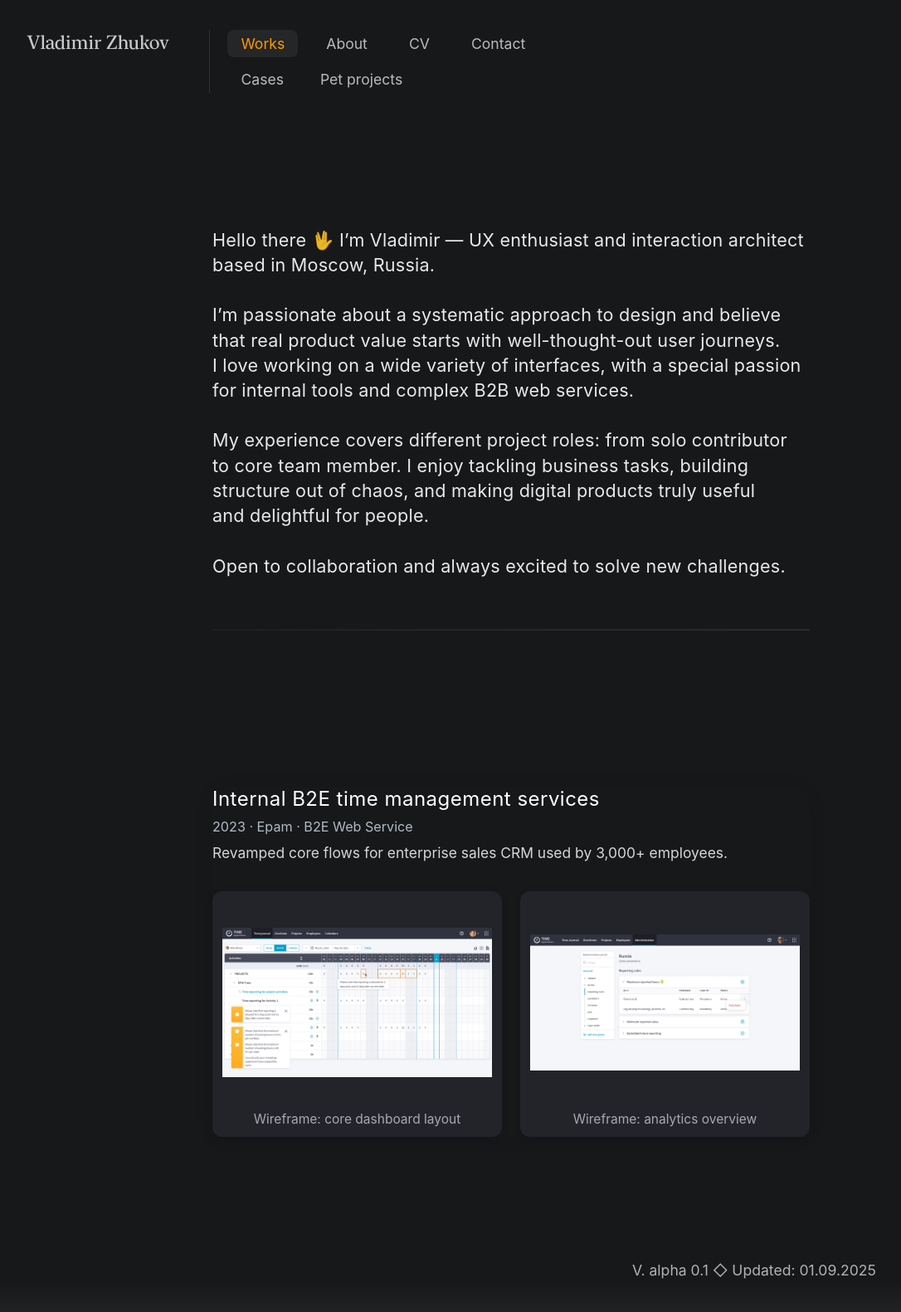
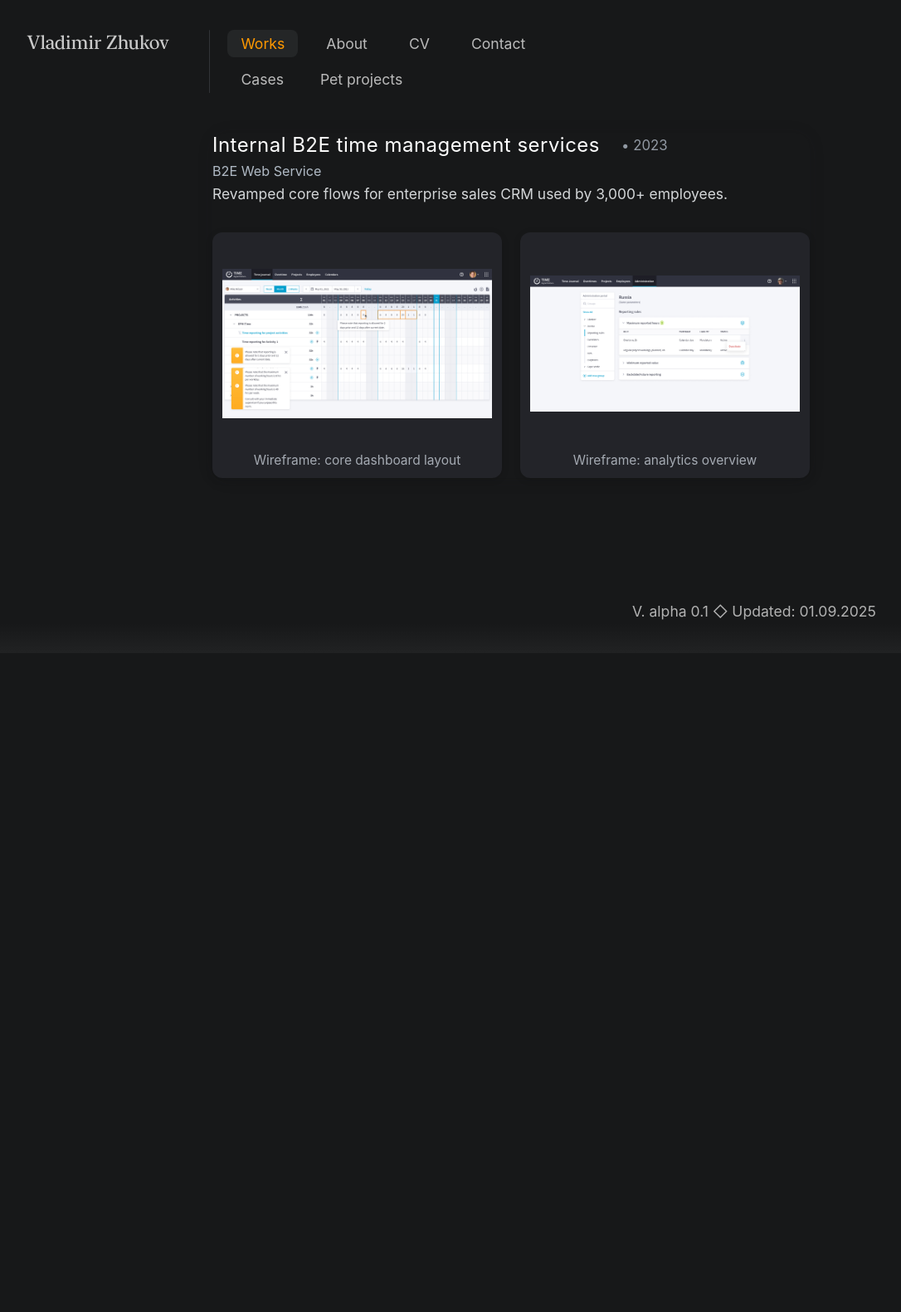
Before and after one commit to uxiscool/experience, a Jekyll site: the page built from index.md, in a window 1280 px wide. Shown: the whole page at 83% size, without its empty margins (24-1110 px from the left). Built offline with Jekyll 4.4.1, drawn with Linux system fonts in a browser that asks for light colours; after the commit the page ends 900 px from its top, so only the background shows below that.

Commit message:
Add files via upload

```diff
--- a/_layouts/default.html
+++ b/_layouts/default.html
@@ -111,15 +128,17 @@
         {% for st in c.stages %}
           {% for img in st.images %}
             {% unless img.home == false %}
-              {% assign src = img.src | default: img.file | prepend: c.images_base | default: img.src %}
-              arr.push({ src: "{{ site.baseurl }}{{ src }}", caption: {{ img.caption | jsonify }} });
+              {% assign src = img.src | default:img.file | prepend:c.images_base | default:img.src %}
+              arr.push({ src:"{{ site.baseurl }}{{ src }}", caption:{{ img.caption | jsonify }} });
             {% endunless %}
           {% endfor %}
         {% endfor %}
       {% elsif c.images %}
         {% for img in c.images %}
-          {% assign src = img.src | default: img.file | prepend: c.images_base | default: img.src %}
-          arr.push({ src: "{{ site.baseurl }}{{ src }}", caption: {{ img.caption | jsonify }} });
+          {% unless img.home == false %}
+            {% assign src = img.src | default:img.file | prepend:c.images_base | default:img.src %}
+            arr.push({ src:"{{ site.baseurl }}{{ src }}", caption:{{ img.caption | jsonify }} });
+          {% endunless %}
         {% endfor %}
       {% endif %}
       return arr;
--- a/index.md
+++ b/index.md
@@ -1,121 +1,115 @@
 ---
 layout: default
 title: Works
+permalink: /
 ---
 
-<div class="container">
-  <div class="intro-hero">
-    <p id="intro-line" class="intro-line">
-    I’m Vladimir — UX&nbsp;enthusiast and&nbsp;interaction architect based in&nbsp;Moscow, Russia.<br><br>
-    I’m&nbsp;passionate about a&nbsp;systematic approach to&nbsp;design and&nbsp;believe that real product value starts with well-thought-out user journeys.<br>I&nbsp;love working on&nbsp;a&nbsp;wide variety of&nbsp;interfaces, with a&nbsp;special passion for&nbsp;internal tools and&nbsp;complex B2B web&nbsp;services.<br><br>
-    My&nbsp;experience covers different project roles: from solo contributor to&nbsp;core team member. I&nbsp;enjoy tackling business tasks, building structure out&nbsp;of&nbsp;chaos, and&nbsp;making digital products truly useful and&nbsp;delightful for&nbsp;people.<br><br>
-    Open to&nbsp;collaboration and&nbsp;always excited to&nbsp;solve new&nbsp;challenges.
-    </p>
-    <!-- Градиентный разделитель -->
-    <div class="intro-divider"></div>
-  </div>
-</div>
-<!-- Главные кейсы -->
 <div class="featured-cases">
-  {% assign featured = site.cases | where: "featured", true %}
-  {% for case in featured %}
-    {% assign case_index = 0 %}
-    {% for c in site.cases %}
-      {% if c.url == case.url %}
-        {% assign case_index = forloop.index0 %}
-        {% break %}
-      {% endif %}
-    {% endfor %}
+  {% assign allcases = site.cases | sort: 'year' | reverse %}
+
+  {% for case in allcases %}
+    {% assign case_index = forloop.index0 %}
+
     <div class="case-block">
       <div class="case-meta2">
         <div class="case-title-row">
-          <a href="{{ case.url }}" class="case-title2">{{ case.title }}</a>
+          <a class="case-title2" href="{{ case.url | relative_url }}">{{ case.title }}</a>
+          {% if case.year %}<span class="case-year2">• {{ case.year }}</span>{% endif %}
         </div>
-        <div class="case-meta2-inline">
-          {{ case.year }}
-          {% if case.company %} · {{ case.company }}{% endif %}
-          {% if case.type %} · {{ case.type }}{% endif %}
-        </div>
-        <div class="case-summary2">{{ case.summary }}</div>
+        {% if case.type %}<div class="case-type2">{{ case.type }}</div>{% endif %}
+        {% if case.summary %}<div class="case-summary2">{{ case.summary }}</div>{% endif %}
       </div>
+
+      <!-- Галерея превью для главной: показываем только кадры, где home != false -->
       <div class="case-gallery">
-  {% assign idx = 0 %}
-  {% if case.stages %}
-    {% for st in case.stages %}
-      {% for img in st.images %}
-        {% unless img.home == false %}
-          {% assign img_src = img.src | default: img.file | prepend: case.images_base | default: img.src %}
-          <div class="case-gallery-item">
-            <img
-  class="case-thumb2 lazy-img"
-  data-src="{{ site.baseurl }}{{ img_src }}"
-  alt="{{ img.caption | escape }}"
-  decoding="async"
-  onclick="openHomeGallery({{ case_index }}, {{ idx }})">
-<noscript><img src="{{ site.baseurl }}{{ img_src }}" alt="{{ img.caption | escape }}"></noscript>
-            {% if img.caption %}<div class="case-thumb-caption">{{ img.caption }}</div>{% endif %}
-          </div>
-          {% assign idx = idx | plus: 1 %}
-        {% endunless %}
-      {% endfor %}
-    {% endfor %}
-  {% else %}
-    {% for img in case.images %}
-      {% unless img.home == false %}
-        <div class="case-gallery-item">
-          <img
-  class="case-thumb2 lazy-img"
-  data-src="{{ site.baseurl }}{{ img_src }}"
-  alt="{{ img.caption | escape }}"
-  decoding="async"
-  onclick="openHomeGallery({{ case_index }}, {{ forloop.index0 }})">
-<noscript><img src="{{ site.baseurl }}{{ img_src }}" alt="{{ img.caption | escape }}"></noscript>
-          {% if img.caption %}<div class="case-thumb-caption">{{ img.caption }}</div>{% endif %}
-        </div>
-      {% endunless %}
-    {% endfor %}
-  {% endif %}
-</div>
+        {% assign home_idx = 0 %}
+
+        {% if case.stages %}
+          {% for st in case.stages %}
+            {% if st.images %}
+              {% for img in st.images %}
+                {% unless img.home == false %}
+                  {% assign img_src = img.src | default: img.file %}
+                  {% if img_src %}
+                    {% if case.images_base %}
+                      {% assign img_src = case.images_base | append: img_src %}
+                    {% endif %}
+                    <div class="case-gallery-item">
+                      <img
+                        class="case-thumb2 lazy-img"
+                        data-src="{{ site.baseurl }}{{ img_src }}"
+                        alt="{{ img.caption | escape }}"
+                        decoding="async"
+                        onclick="openHomeGallery({{ case_index }}, {{ home_idx }})">
+                      <noscript>
+                        <img class="case-thumb2" src="{{ site.baseurl }}{{ img_src }}" alt="{{ img.caption | escape }}">
+                      </noscript>
+                      {% if img.caption %}
+                        <div class="case-thumb-caption">{{ img.caption }}</div>
+                      {% endif %}
+                    </div>
+                    {% assign home_idx = home_idx | plus: 1 %}
+                  {% endif %}
+                {% endunless %}
+              {% endfor %}
+            {% endif %}
+          {% endfor %}
+        {% elsif case.images %}
+          {% for img in case.images %}
+            {% unless img.home == false %}
+              {% assign img_src = img.src | default: img.file %}
+              {% if img_src %}
+                {% if case.images_base %}
+                  {% assign img_src = case.images_base | append: img_src %}
+                {% endif %}
+                <div class="case-gallery-item">
+                  <img
+                    class="case-thumb2 lazy-img"
+                    data-src="{{ site.baseurl }}{{ img_src }}"
+                    alt="{{ img.caption | escape }}"
+                    decoding="async"
+                    onclick="openHomeGallery({{ case_index }}, {{ home_idx }})">
+                  <noscript>
+                    <img class="case-thumb2" src="{{ site.baseurl }}{{ img_src }}" alt="{{ img.caption | escape }}">
+                  </noscript>
+                  {% if img.caption %}
+                    <div class="case-thumb-caption">{{ img.caption }}</div>
+                  {% endif %}
+                </div>
+                {% assign home_idx = home_idx | plus: 1 %}
+              {% endif %}
+            {% endunless %}
+          {% endfor %}
+        {% endif %}
+      </div>
     </div>
   {% endfor %}
 </div>
-<!-- Лайтбокс (один для всех проектов) -->
+
+<!-- Лайтбокс -->
 <div id="lightbox" class="lightbox" style="display:none;">
   <div class="lightbox-bg" onclick="closeLightbox()"></div>
   <div class="lightbox-content">
     <button class="lightbox-close" onclick="closeLightbox()" aria-label="Close">
       <img src="{{ site.baseurl }}/ui/lightbox_close.svg" width="36" height="36" alt="Close">
     </button>
+
     <button class="lightbox-arrow left" onclick="lightboxPrev()" aria-label="Previous">
       <img src="{{ site.baseurl }}/ui/lightbox_arrow_left.svg" width="36" height="36" alt="Prev">
     </button>
+
     <div class="lightbox-stage">
-  <img id="lightbox-img" class="lightbox-img" src="">
-    {% include lightbox_loader.html %}
-</div>
+      <img id="lightbox-img" class="lightbox-img" src="">
+      {% include lightbox_loader.html %}
+    </div>
+
     <button class="lightbox-arrow right" onclick="lightboxNext()" aria-label="Next">
       <img src="{{ site.baseurl }}/ui/lightbox_arrow_right.svg" width="36" height="36" alt="Next">
     </button>
+
     <div id="lightbox-caption" class="lightbox-caption"></div>
     <div id="lightbox-thumbs" class="lightbox-thumbs-wrap" aria-label="Gallery thumbnails">
-  <div class="lightbox-thumbs" id="lightbox-thumbs-row"></div>
-</div>
+      <div class="lightbox-thumbs" id="lightbox-thumbs-row"></div>
+    </div>
   </div>
 </div>
-<script>
-(function(){
-  // Локальное время пользователя
-  var h = new Date().getHours();
-  var greet = (h < 5)  ? 'Late night greetings'
-            : (h < 12) ? 'Good morning'
-            : (h < 18) ? 'Hello there'
-            :            'Good evening';
-
-  var el = document.getElementById('intro-line');
-  if (!el) return;
-
-  // Не ломаем существующую типографику — просто префикс с тире
-  var text = el.innerHTML;
-  el.innerHTML = '<span class="greet">'+greet+'</span> 🖖 ' + text;
-})();
-</script>
```
Also changed, not shown: other parts of _layouts/default.html (+65 -27 lines), cases.md (+79 -63 lines), pet-projects.md (+75 -67 lines).
